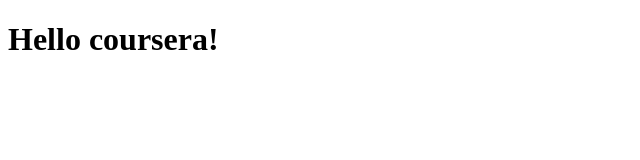
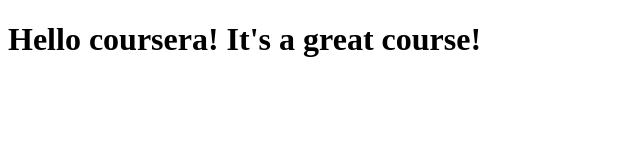
Before and after one commit to blac3/coursera-test, a plain HTML site: page site/index.html in a window 1280 px wide. Shown: the whole page, without its empty margins (0-640 px from the left). Drawn offline with Linux system fonts and the light colour scheme.

Commit message:
Small addition to our page content.

```diff
--- a/site/index.html
+++ b/site/index.html
@@ -4,6 +4,6 @@
 	<title>Hello Coursera</title>
 </head>
 <body>
-<h1>Hello coursera!</h1>
+<h1>Hello coursera! It's a great course!</h1>
 </body>
 </html>
```
